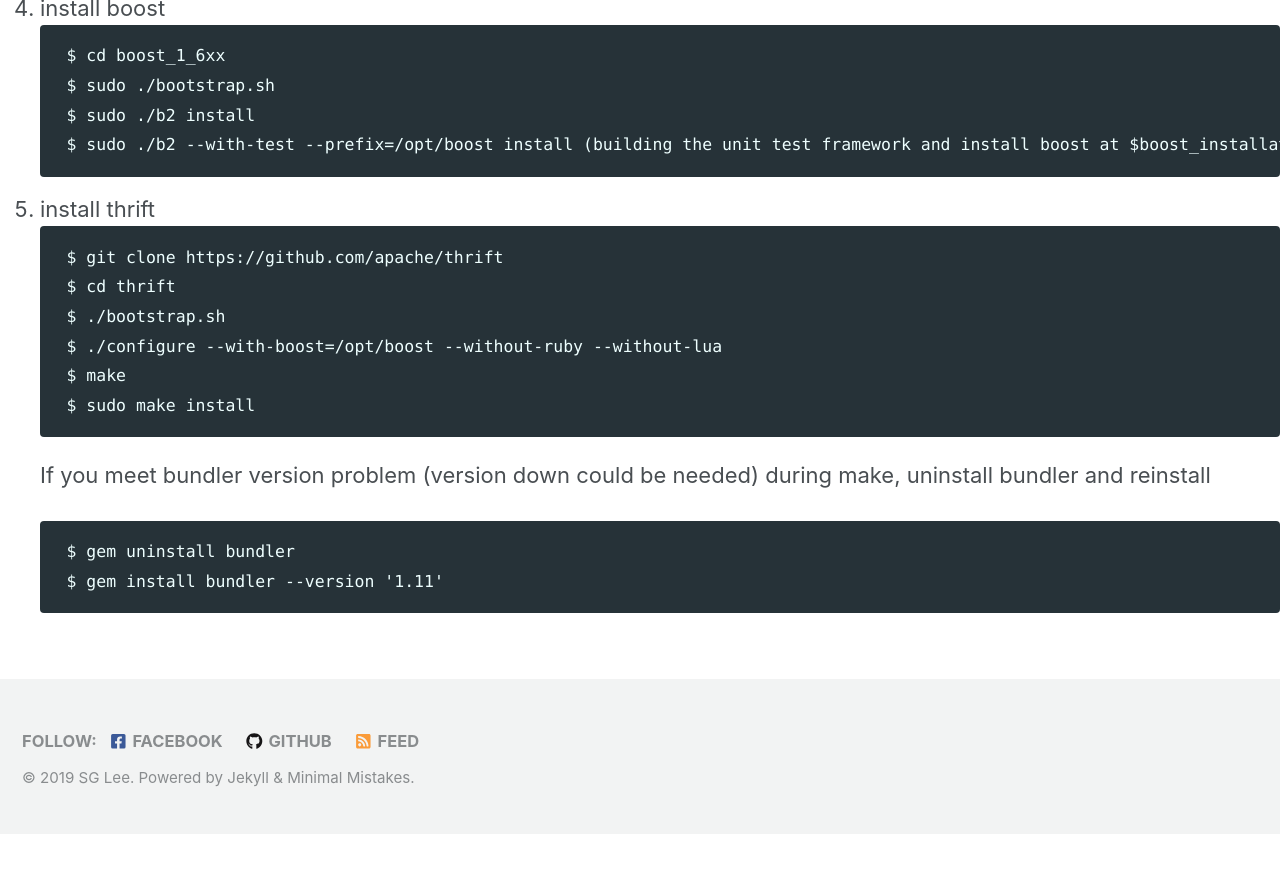
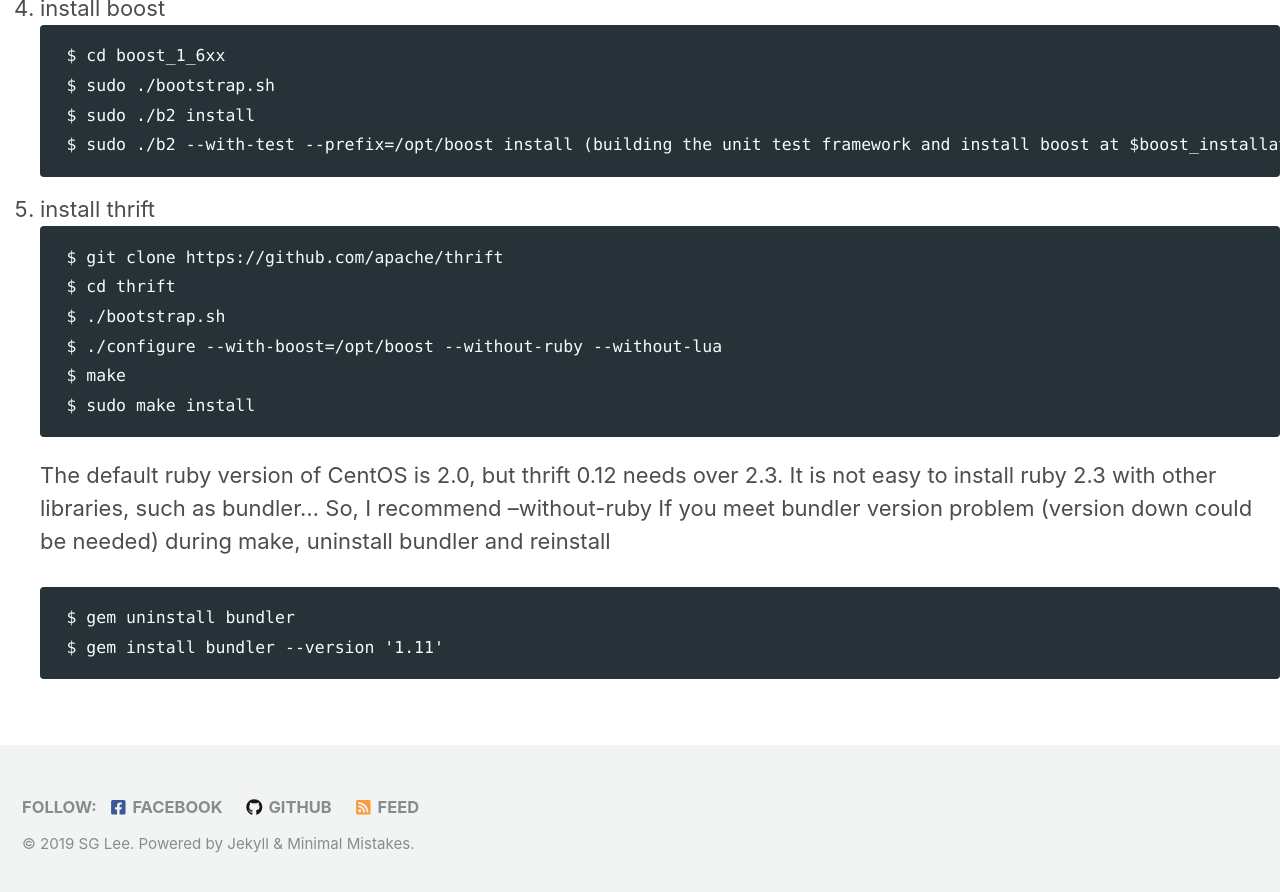
Before and after one commit to sglee-net/sglee-net.github.io, a Jekyll site: the page built from development_environment/dev_environment.md, in a window 1280 px wide and 900 px high, scrolled down 8875 px. Shown: the top 892 px of the window. Built offline with Jekyll 4.4.1, drawn with Linux system fonts in a browser that asks for light colours; cached includes are drawn as plain includes; nearby versions of some CDN libraries; our own code applies the rules of GitHub Pages for plain Markdown files; before the commit the page ends 9709 px from its top, so only the background shows below that.

Commit message:
Update dev_environment.md

````diff
--- a/development_environment/dev_environment.md
+++ b/development_environment/dev_environment.md
@@ -292,6 +292,10 @@ LANGUAGE="en_US.UTF-8"
     $ make
     $ sudo make install
     ```
+
+    The default ruby version of CentOS is 2.0, but thrift 0.12 needs over 2.3.
+    It is not easy to install ruby 2.3 with other libraries, such as bundler...
+    So, I recommend --without-ruby
     If you meet bundler version problem (version down could be needed) during make, uninstall bundler and reinstall
     ```
     $ gem uninstall bundler
````
